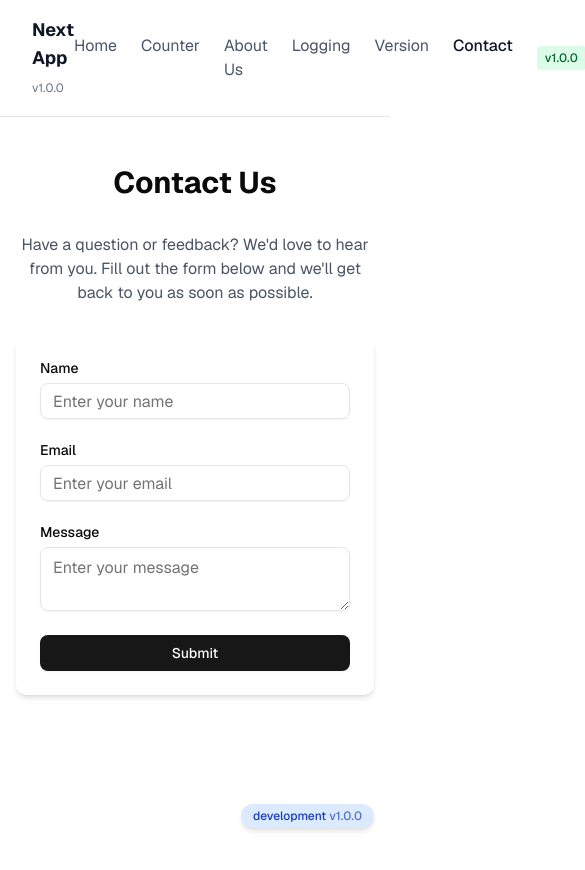
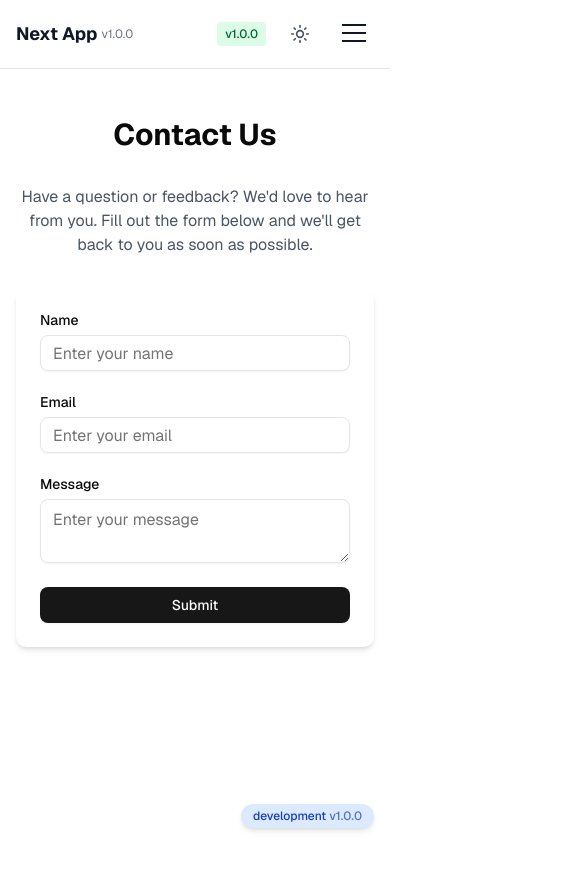
Before and after one commit to kristijanklepac/nextboilerplate, a Next.js app: page /contact in a window 390 px wide. Shown: the top 870 px of the page, 585 px wide, since content can reach past the window. After the commit the page ends 848 px from the top, so only its background shows below. Built offline with nearby package versions, Linux system fonts and the light colour scheme.

Commit message:
feat: add fully responsive navigation with mobile menu

```diff
--- a/src/components/shared/Navigation.tsx
+++ b/src/components/shared/Navigation.tsx
@@ -1,5 +1,6 @@
 "use client";
 
+import { useState, useEffect, useRef } from 'react';
 import Link from 'next/link.js';
 import { usePathname } from 'next/navigation.js';
 import { versionDisplay } from "@/lib/version";
@@ -13,11 +14,44 @@ export default function Navigation() {
   const pathname = usePathname();
   const { t } = useTranslation();
   const { isHydrated } = useLanguageStore();
+  const [isMenuOpen, setIsMenuOpen] = useState(false);
+  const prevPathRef = useRef(pathname);
+
+  // Close menu when changing routes or escape key pressed
+  useEffect(() => {
+    // Close menu when route changes
+    if (prevPathRef.current !== pathname) {
+      setIsMenuOpen(false);
+      prevPathRef.current = pathname;
+    }
+
+    // Close menu when pressing escape key
+    const handleEscape = (e: KeyboardEvent) => {
+      if (e.key === 'Escape') {
+        setIsMenuOpen(false);
+      }
+    };
+
+    document.addEventListener('keydown', handleEscape);
+    return () => document.removeEventListener('keydown', handleEscape);
+  }, [pathname]);
+
+  // Handle body scroll when menu is open
+  useEffect(() => {
+    if (isMenuOpen) {
+      document.body.style.overflow = 'hidden';
+    } else {
+      document.body.style.overflow = '';
+    }
+    return () => {
+      document.body.style.overflow = '';
+    };
+  }, [isMenuOpen]);
 
   // Show a simple version during server render and hydration
   if (!isHydrated) {
     return (
-      <nav className="w-full py-4 px-8 sm:px-20 bg-background border-b">
+      <nav className="w-full py-4 px-4 sm:px-8 lg:px-20 bg-background border-b">
         <div className="flex items-center justify-between max-w-7xl mx-auto">
           <Link href="/">Next App</Link>
         </div>
@@ -25,86 +59,54 @@ export default function Navigation() {
     );
   }
 
+  const navLinkClasses = (isActive: boolean) =>
+    `transition-colors duration-200 ${
+      isActive
+        ? 'font-medium text-gray-900 dark:text-white'
+        : 'text-gray-600 dark:text-gray-400 hover:text-gray-900 dark:hover:text-white'
+    }`;
+
+  const navLinks = [
+    { href: "/", label: t('common.navigation.home'), testId: "nav-home-link" },
+    { href: "/counter", label: t('common.navigation.counter'), testId: "nav-counter" },
+    { href: "/about", label: t('common.navigation.about'), testId: "nav-about" },
+    { href: "/examples/logging", label: t('common.navigation.logging'), testId: "nav-logging" },
+    { href: "/version", label: t('common.navigation.version'), testId: "nav-version" },
+    { href: "/contact", label: t('common.navigation.contact'), testId: "nav-contact" },
+  ];
+
+  const handleOverlayKeyDown = (e: React.KeyboardEvent) => {
+    if (e.key === 'Enter' || e.key === ' ') {
+      setIsMenuOpen(false);
+    }
+  };
+
   // Show full navigation after hydration
   return (
-    <nav className="w-full py-4 px-8 sm:px-20 bg-background border-b dark:bg-gray-900 dark:border-gray-800">
+    <nav className="w-full py-4 px-4 sm:px-8 lg:px-20 bg-background border-b dark:bg-gray-900 dark:border-gray-800 relative z-50">
       <div className="flex items-center justify-between max-w-7xl mx-auto">
         <Link
           href="/"
-          className="font-bold text-lg text-gray-900 dark:text-white"
+          className="font-bold text-lg text-gray-900 dark:text-white flex items-center"
           data-testid="nav-logo"
         >
-          Next App <span className="text-xs text-gray-500 dark:text-gray-400 font-normal">{versionDisplay}</span>
+          Next App <span className="text-xs text-gray-500 dark:text-gray-400 font-normal ml-1">{versionDisplay}</span>
         </Link>
 
-        <div className="flex items-center space-x-6">
+        {/* Desktop Navigation */}
+        <div className="hidden md:flex items-center space-x-6">
           <ul className="flex space-x-6">
-            <li>
-              <Link
-                href="/"
-                data-testid="nav-home-link"
-                className={`${
-                  pathname === '/'
-                    ? 'font-medium text-gray-900 dark:text-white'
-                    : 'text-gray-600 dark:text-gray-400 hover:text-gray-900 dark:hover:text-white'
-                }`}
-              >
-                {t('common.navigation.home')}
-              </Link>
-            </li>
-            <li>
-              <Link
-                href="/counter"
-                data-testid="nav-counter"
-                className={`${
-                  pathname === '/counter'
-                    ? 'font-medium text-gray-900 dark:text-white'
-                    : 'text-gray-600 dark:text-gray-400 hover:text-gray-900 dark:hover:text-white'
-                }`}
-              >
-                {t('common.navigation.counter')}
-              </Link>
-            </li>
-            <li>
-              <Link
-                href="/about"
-                data-testid="nav-about"
-                className={`${
-                  pathname === '/about'
-                    ? 'font-medium text-gray-900 dark:text-white'
-                    : 'text-gray-600 dark:text-gray-400 hover:text-gray-900 dark:hover:text-white'
-                }`}
-              >
-                {t('common.navigation.about')}
-              </Link>
-            </li>
-            <li>
-              <Link
-                href="/examples/logging"
-                className={`${pathname === "/examples/logging" ? "font-medium text-gray-900 dark:text-white" : "text-gray-600 dark:text-gray-400 hover:text-gray-900 dark:hover:text-white"}`}
-                data-testid="nav-logging"
-              >
-                {t('common.navigation.logging')}
-              </Link>
-            </li>
-            <li>
-              <Link
-                href="/version"
-                className={`${pathname === "/version" ? "font-medium text-gray-900 dark:text-white" : "text-gray-600 dark:text-gray-400 hover:text-gray-900 dark:hover:text-white"}`}
-                data-testid="nav-version"
-              >
-                {t('common.navigation.version')}
-              </Link>
-            </li>
-            <li>
-              <Link
-                href="/contact"
-                className={`${pathname === "/contact" ? "font-medium text-gray-900 dark:text-white" : "text-gray-600 dark:text-gray-400 hover:text-gray-900 dark:hover:text-white"}`}
-                data-testid="nav-contact"
-              >
-                {t('common.navigation.contact')}
-              </Link>
-            </li>
+            {navLinks.map(link => (
+              <li key={link.href}>
+                <Link
+                  href={link.href}
+                  data-testid={link.testId}
+                  className={navLinkClasses(pathname === link.href)}
+                >
+                  {link.label}
+                </Link>
+              </li>
+            ))}
           </ul>
           <div className="flex items-center space-x-4">
             <VersionDisplay />
@@ -112,6 +114,102 @@ export default function Navigation() {
             <ThemeToggle />
           </div>
         </div>
+
+        {/* Mobile Navigation Toggle */}
+        <div className="flex md:hidden items-center space-x-4">
+          <VersionDisplay />
+          <ThemeToggle />
+          <button
+            type="button"
+            onClick={() => setIsMenuOpen(!isMenuOpen)}
+            className="p-2 rounded-md focus:outline-none focus:ring-2 focus:ring-primary"
+            aria-expanded={isMenuOpen}
+            aria-label={isMenuOpen ? "Close menu" : "Open menu"}
+            data-testid="mobile-menu-button"
+          >
+            <div className="relative w-6 h-5">
+              <span
+                className={`absolute block w-6 h-0.5 bg-gray-900 dark:bg-white transform transition-all duration-300 ease-in-out ${
+                  isMenuOpen ? 'rotate-45 top-2' : 'top-0'
+                }`}
+              />
+              <span
+                className={`absolute block w-6 h-0.5 bg-gray-900 dark:bg-white transform transition-all duration-300 ease-in-out top-2 ${
+                  isMenuOpen ? 'opacity-0' : 'opacity-100'
+                }`}
+              />
+              <span
+                className={`absolute block w-6 h-0.5 bg-gray-900 dark:bg-white transform transition-all duration-300 ease-in-out ${
+                  isMenuOpen ? '-rotate-45 top-2' : 'top-4'
+                }`}
+              />
+            </div>
+          </button>
+        </div>
+      </div>
+
+      {/* Mobile Menu Dropdown */}
+      <div
+        className={`fixed inset-0 z-40 transform transition-all duration-300 ease-in-out md:hidden ${
+          isMenuOpen
+            ? 'translate-x-0 opacity-100'
+            : 'translate-x-full opacity-0 pointer-events-none'
+        }`}
+      >
+        {/* Overlay */}
+        <div
+          className="absolute inset-0 bg-black bg-opacity-50"
+          onClick={() => setIsMenuOpen(false)}
+          role="button"
+          tabIndex={0}
+          onKeyDown={handleOverlayKeyDown}
+          aria-label="Close menu"
+        />
+        <div className="absolute right-0 top-0 w-3/4 h-full bg-white dark:bg-gray-900 shadow-xl py-4 px-6 overflow-y-auto">
+          <div className="flex items-center justify-between mb-8">
+            <Link
+              href="/"
+              className="font-bold text-lg"
+              onClick={() => setIsMenuOpen(false)}
+            >
+              Next App
+            </Link>
+            <button
+              type="button"
+              onClick={() => setIsMenuOpen(false)}
+              className="p-2 rounded-md focus:outline-none focus:ring-2 focus:ring-primary"
+              aria-label="Close menu"
+            >
+              <svg
+                className="w-6 h-6 text-gray-900 dark:text-white"
+                fill="none"
+                stroke="currentColor"
+                viewBox="0 0 24 24"
+                xmlns="http://www.w3.org/2000/svg"
+                aria-hidden="true"
+                title="Close"
+              >
+                <path strokeLinecap="round" strokeLinejoin="round" strokeWidth={2} d="M6 18L18 6M6 6l12 12" />
+              </svg>
+            </button>
+          </div>
+          <ul className="space-y-6">
+            {navLinks.map(link => (
+              <li key={link.href}>
+                <Link
+                  href={link.href}
+                  className={`block text-lg ${navLinkClasses(pathname === link.href)}`}
+                  onClick={() => setIsMenuOpen(false)}
+                >
+                  {link.label}
+                </Link>
+              </li>
+            ))}
+          </ul>
+          <div className="mt-8 flex items-center space-x-4">
+            <LanguageSwitcher />
+          </div>
+        </div>
       </div>
     </nav>
   );
```
Also changed, not shown: 1 other file (tests, documents, lock files or other folders).
